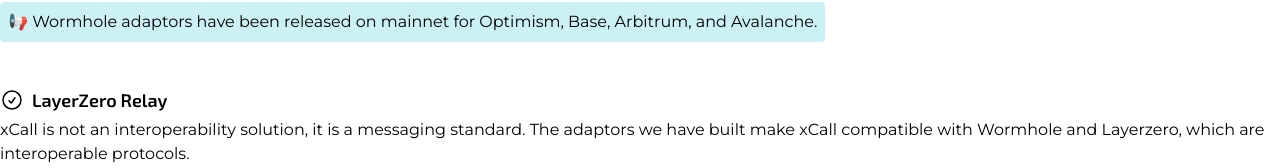
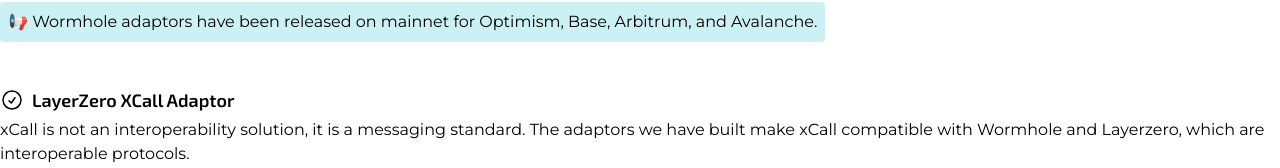
Before and after one commit to icon-community/docs.icon.community, a Next.js app: page /cross-chain-communication/active-development in a window 1280 px wide. Shown: the part 1194-1362 px from the top of the page. Built offline with nearby package versions, Linux system fonts and the light colour scheme.

Commit message:
Update activedevelopment.js

```diff
--- a/components/activedevelopment.js
+++ b/components/activedevelopment.js
@@ -25,7 +25,7 @@
         "notes": "Wormhole adaptors have been released on mainnet for Optimism, Base, Arbitrum, and Avalanche."
     },
     {
-        "name": "LayerZero Relay",
+        "name": "LayerZero xCall adaptor",
         "status": "mainnet",
         "description": "xCall is not an interoperability solution, it is a messaging standard. The adaptors we have built make xCall compatible with Wormhole and Layerzero, which are interoperable protocols.",
         "notes": "Layerzero adaptors have been released for BSC, Optimism, Avalanche, Arbitrum, and Ethereum."
```
